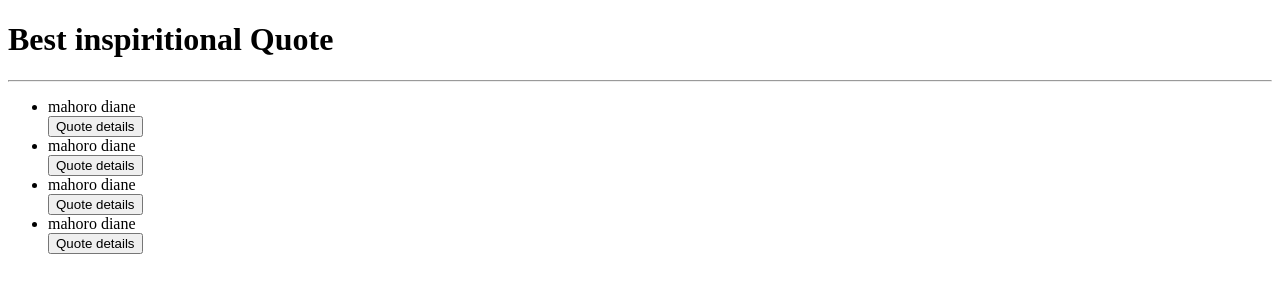
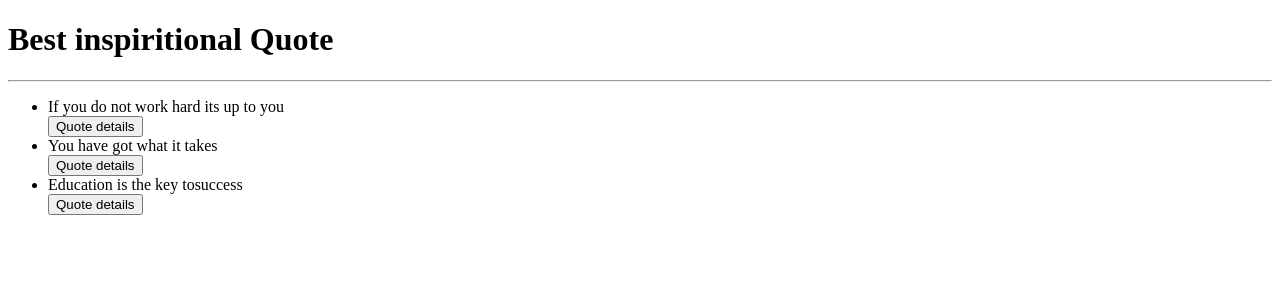
Before and after one commit to diane-mahoro/quote-app, an Angular app: page / in a window 1280 px wide. Shown: the top 300 px of the page. Built offline with nearby package versions, Linux system fonts and the light colour scheme.

Commit message:
change in file

```diff
--- a/src/app/app.component.ts
+++ b/src/app/app.component.ts
@@ -7,9 +7,9 @@ import { Quote} from './quote';
 })
 export class AppComponent {
   array: Quote[] =[
-    new Quote(1,'mahoro','business'),
-    new Quote(1,'mahoro','business'),
-    new Quote(1,'mahoro','business')
+    new Quote(1,'mahoro Diane','william','If you do not work hard its up to you'),
+    new Quote(2,'Rurangwa Gloria','william','You have got what it takes'),
+    new Quote(1,'Ishimwe Norbert','william','Education is the key tosuccess'),
   ];
   title = 'Quote';
 }
--- a/src/app/details/details.component.html
+++ b/src/app/details/details.component.html
@@ -1,4 +1,4 @@
-<p>
-  {{quote.description}}
+<p>The Author is
+  {{quote.author}} and it has been posted by {{quote.name}}
 </p>
-<button (click)='complete(true)'>back</button>
+<button (click)='complete(true)'>Delete the quote</button>
--- a/src/app/quote.ts
+++ b/src/app/quote.ts
@@ -1,6 +1,6 @@
 export class Quote {
     showDescription: boolean;
-    constructor(public id: number,public name: string,public description: string){
+    constructor(public id: number,public name: string, public author: string, public description: string){
       this.showDescription=false;
     }
 }
--- a/src/app/quote/quote.component.html
+++ b/src/app/quote/quote.component.html
@@ -3,7 +3,7 @@
   <hr>
   <ul>
     <div *ngFor='let quote of array;let i = index'>
- <li>{{quote.name}}</li>
+ <li appStrikethrough>{{quote.description}}</li>
  <button (click)='toggleDetails(i)'>Quote details</button>
  <app-details *ngIf='quote.showDescription' [quote]='quote' (comply)='complete($event,i)'></app-details>
     </div>
--- a/src/app/quote/quote.component.ts
+++ b/src/app/quote/quote.component.ts
@@ -7,10 +7,10 @@ import { Quote} from '../quote';
 })
 export class QuoteComponent implements OnInit {
   array: Quote[] =[
-  new Quote(1, 'mahoro diane', 'this is about business'),
-  new Quote(1, 'mahoro diane', 'this is about business'),
-  new Quote(1, 'mahoro diane', 'this is about business'),
-  new Quote(1, 'mahoro diane', 'this is about business'),];
+    new Quote(1,'mahoro Diane','william','If you do not work hard its up to you'),
+    new Quote(2,'Rurangwa Gloria','william','You have got what it takes'),
+    new Quote(1,'Ishimwe Norbert','william','Education is the key tosuccess'),
+  ];
   toggleDetails(index){
     this.array[index].showDescription = !this.array[index].showDescription;
   }
--- a/src/app/strikethrough.directive.ts
+++ b/src/app/strikethrough.directive.ts
@@ -1,11 +1,20 @@
-import { Directive, ElementRef } from '@angular/core';
+import { Directive, ElementRef,HostListener } from '@angular/core';
 
 @Directive({
   selector: '[appStrikethrough]'
 })
 export class StrikethroughDirective {
   constructor(private elem:ElementRef) {
-    this.elem.nativeElement.style.textDecoration ='linethrough';
+    // this.elem.nativeElement.style.textDecoration ='linethrough'
+  }
+@HostListener("click")onClicks(){
+  this.textDecoration("line-through")
+}
+@HostListener("dblclick")onDoubleClicks(){
+  this.textDecoration("none")
+}
+  private textDecoration(action:string){
+    this.elem.nativeElement.style.textDecoration=action;
   }
 
 }
```
